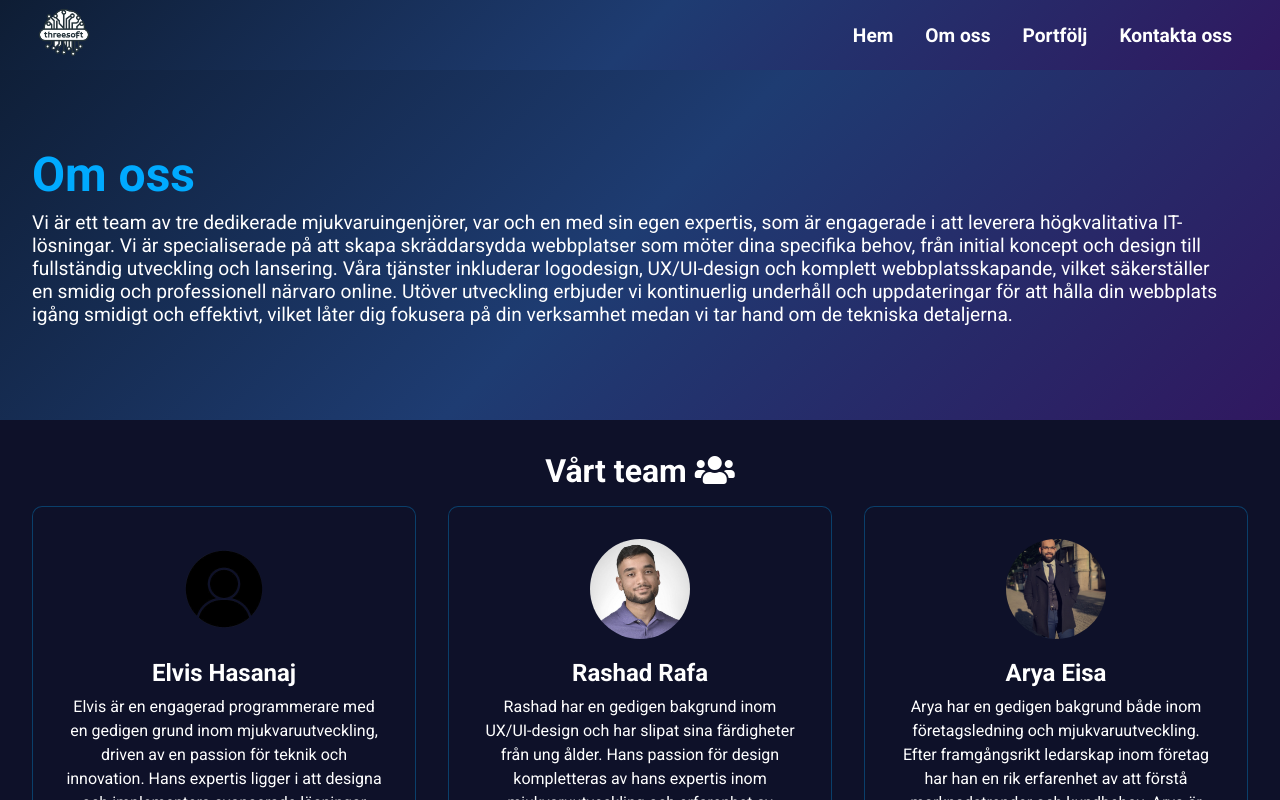
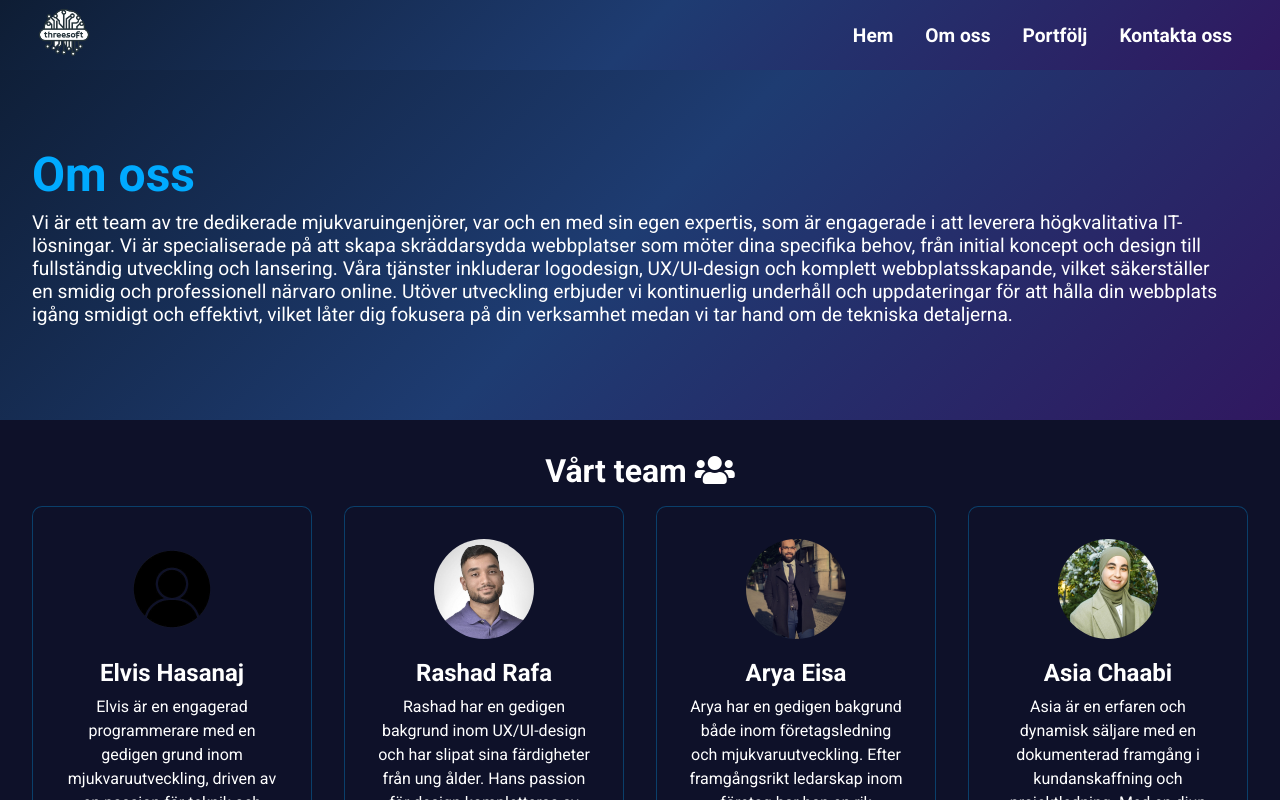
Before and after one commit to ejaz0/shirkat, a React (Create React App) app: page /about in a window 1280 px wide. Shown: the top 800 px of the page. Built offline with nearby package versions, Linux system fonts and the light colour scheme.

Commit message:
Added new team member

```diff
--- a/src/Components/About.js
+++ b/src/Components/About.js
@@ -4,6 +4,7 @@ import '../Styles/Css/AboutStyle.css';
 import elvisH from '../Styles/Css/images/prifle-removebg-preview.png';
 import rashadRafa from '../Styles/Css/images/resh.jpg';
 import aryaEisa from '../Styles/Css/images/644_e43222bd86412c55c14fe34e9ea1e4ac-2023-11-09 23_27_42.jpg';
+import asiaC from '../Styles/Css/images/asia.png';
 
 const About = () => {
     const { t } = useTranslation();
@@ -27,6 +28,11 @@ const About = () => {
             name: 'Arya Eisa',
             bio: t('about.team_members.arya.bio'),
             linkedin: 'https://www.linkedin.com/in/arya-eisa-292710191/'
+        },
+        asia: {
+            name: 'Asia Chaabi',
+            bio: t('about.team_members.asia.bio'),
+            linkedin: 'https://www.linkedin.com/in/asiachaabi/'
         }
     }), [t]);
 
@@ -61,6 +67,12 @@ const About = () => {
                         linkedin={translatedTexts.arya.linkedin}
                         image={aryaEisa}
                     />
+                      <TeamMember
+                        name={translatedTexts.asia.name}
+                        bio={translatedTexts.asia.bio}
+                        linkedin={translatedTexts.asia.linkedin}
+                        image={asiaC}
+                    />
                 </div>
             </div>
         </div>
--- a/src/locales/en/translation.json
+++ b/src/locales/en/translation.json
@@ -12,6 +12,9 @@
       },
       "arya": {
         "bio": "Arya is a seasoned professional with a robust background in both business management and software engineering. Having successfully run companies, he brings a wealth of experience in understanding market trends and client needs. Arya excels in creating modern, responsive solutions that not only meet but exceed client expectations. His unique blend of business acumen and technical expertise drives sales growth and ensures exceptional client satisfaction."
+      },
+      "asia": {
+        "bio": "Asia is an experienced and dynamic sales professional with a proven track record in client acquisition and project management. With a keen understanding of market trends and customer needs, she excels in building strong relationships and securing valuable projects. Asia’s expertise lies in identifying client requirements and delivering tailored solutions that drive business growth. Her proactive approach and exceptional communication skills make her a valuable asset in expanding our client base and ensuring project success. Enthusiastic and dedicated, Asia is committed to achieving excellence in every client interaction and project endeavor."
       }
     }
   },
--- a/src/locales/sv/translation.json
+++ b/src/locales/sv/translation.json
@@ -12,6 +12,9 @@
         },
         "arya": {
           "bio": "Arya har en gedigen bakgrund både inom företagsledning och mjukvaruutveckling. Efter framgångsrikt ledarskap inom företag har han en rik erfarenhet av att förstå marknadstrender och kundbehov. Arya är expert på att skapa moderna, responsiva lösningar som inte bara möter utan överträffar kundens förväntningar. Hans unika blandning av affärssinne och teknisk expertis driver försäljningstillväxt och säkerställer enastående kundnöjdhet."
+        },
+        "asia":{
+          "bio": "Asia är en erfaren och dynamisk säljare med en dokumenterad framgång i kundanskaffning och projektledning. Med en djup förståelse för marknadstrender och kundbehov, utmärker hon sig i att bygga starka relationer och säkra värdefulla projekt. Asias expertis ligger i att identifiera kundkrav och leverera skräddarsydda lösningar som driver affärstillväxt. Hennes proaktiva tillvägagångssätt och exceptionella kommunikationsförmåga gör henne till en värdefull tillgång för att utöka vår kundbas och säkerställa projektframgång. Entusiastisk och engagerad, är Asia dedikerad till att uppnå excellens i varje kundinteraktion och projektinsats."
         }
       }
     },
```
Also changed, not shown: src/Styles/Css/images/asia.png (added).
